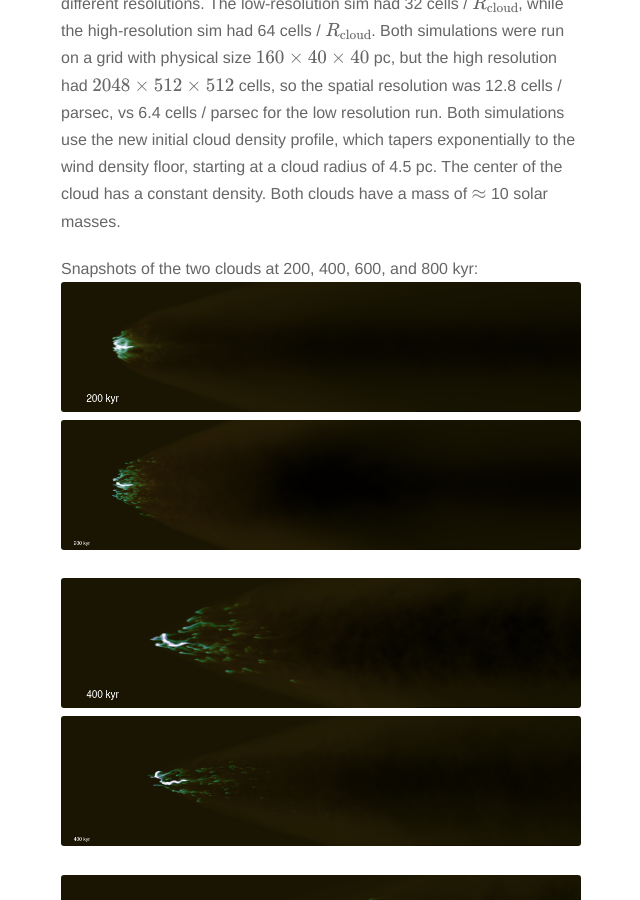
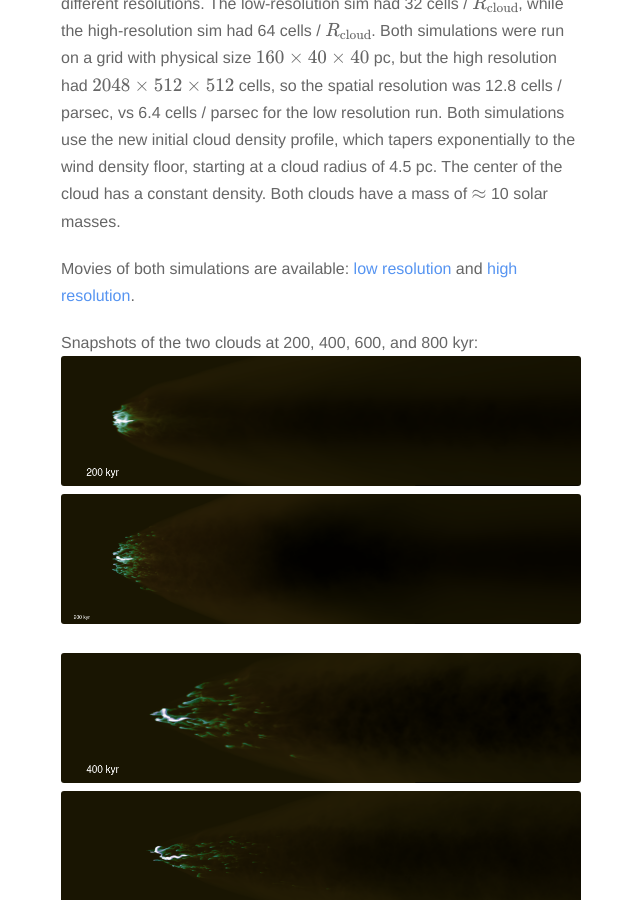
Before and after one commit to evaneschneider/site, a Jekyll site: the page built from _posts/2016-4-4-Resolution_Effects_2.markdown, in a window 1280 px wide and 900 px high, scrolled down 338 px. Shown: the whole window, without its empty margins (319-959 px from the left). Built offline with Jekyll 4.4.1, drawn with Linux system fonts in a browser that asks for light colours; nearby versions of some CDN libraries; formulas are drawn with MathJax 3.

Commit message:
minor edit

```diff
--- a/_posts/2016-4-4-Resolution_Effects_2.markdown
+++ b/_posts/2016-4-4-Resolution_Effects_2.markdown
@@ -13,6 +13,9 @@ had $$2048\times512\times512$$ cells, so the spatial resolution was
 new initial cloud density profile, which tapers exponentially to the wind density floor, starting
 at a cloud radius of 4.5 pc. The center of the cloud has a constant density. Both clouds have
 a mass of $$\approx$$ 10 solar masses.
+
+Movies of both simulations are available: <a href="brown.as.arizona.edu/~evan/temp/swn1_lowres.mov">
+low resolution</a> and <a href="brown.as.arizona.edu/~evan/temp/swn1_highres.mov">high resolution</a>.
 
 Snapshots of the two clouds at 200, 400, 600, and 800 kyr:
 <img src="{{ site.url }}assets/images/swn1_lowres_new_200.png">
```
